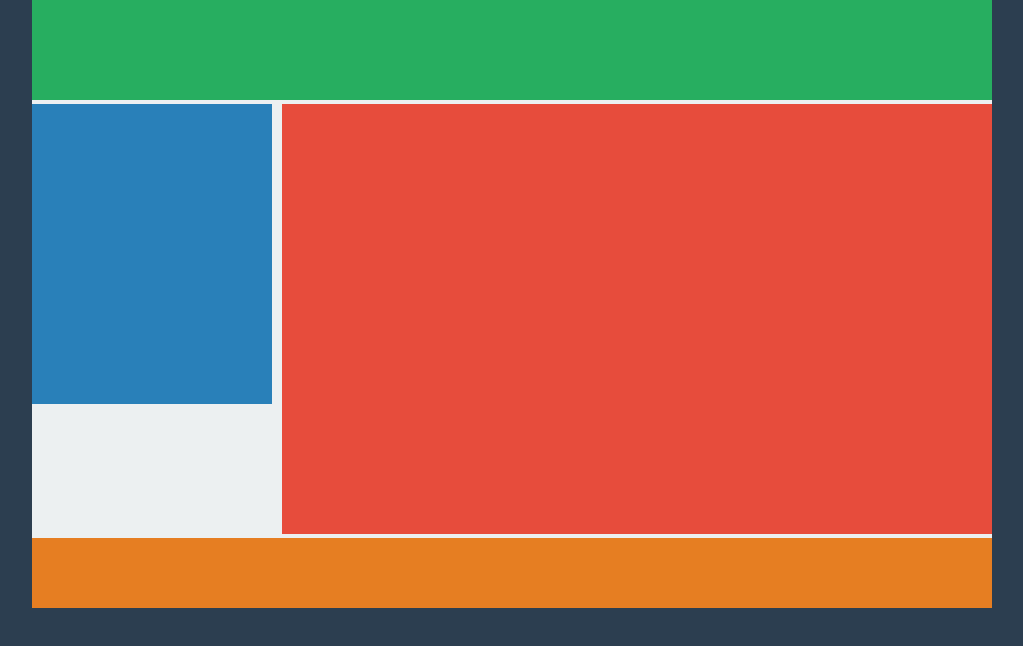
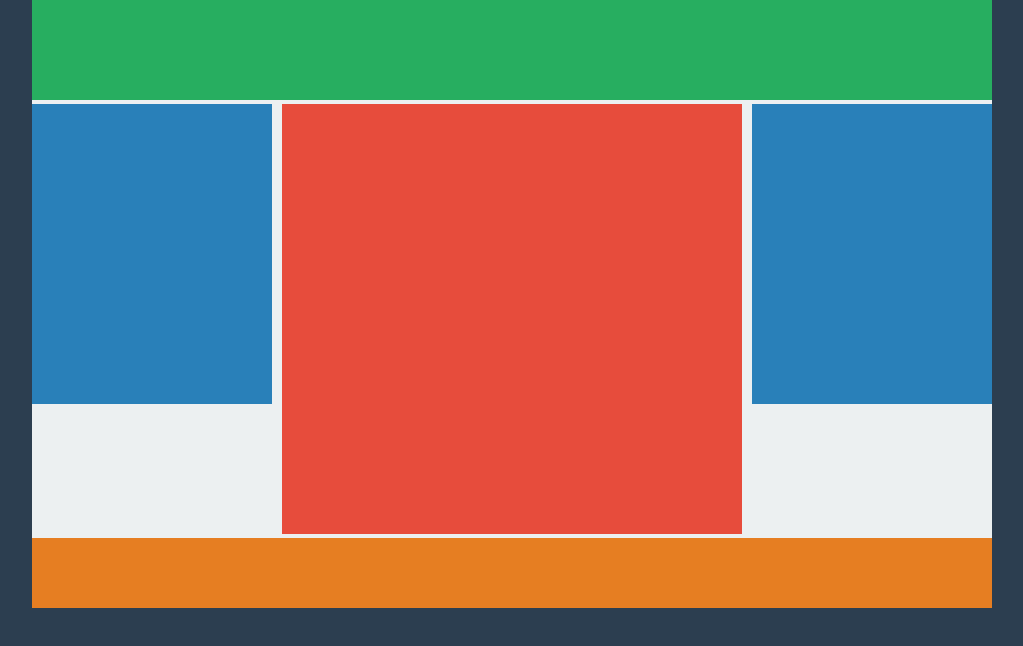
Before and after one commit to AntonioMeloni/htmlcss-struttura-wp, a plain HTML site: page index.html in a window 1280 px wide. Shown: the whole page, without its empty margins (128-1151 px from the left). Drawn offline with Linux system fonts and the light colour scheme.

Commit message:
Layout 3 colonne

```diff
--- a/css/style.css
+++ b/css/style.css
@@ -45,11 +45,20 @@ footer{
     height: 300px;
     background-color: #2980b9;
     float: left;
+    margin-right: 1%;
 }
 
 .contenuto{
-    width: 74%;
+    width: 48%;
     height: 430px;
     background-color: #e74c3c;
+    float: left;
+}
+
+.right-column{
+    width: 25%;
+    height: 300px;
+    background-color: #2980b9;
     float: right;
+    margin-left: 1%;
 }
--- a/index.html
+++ b/index.html
@@ -13,6 +13,7 @@
             <main class="clearfix">
             <aside class="left-column"></aside>
             <div class="contenuto"></div>
+            <aside class="right-column"></aside>
             </main>
             <footer></footer>
         </div>
```
